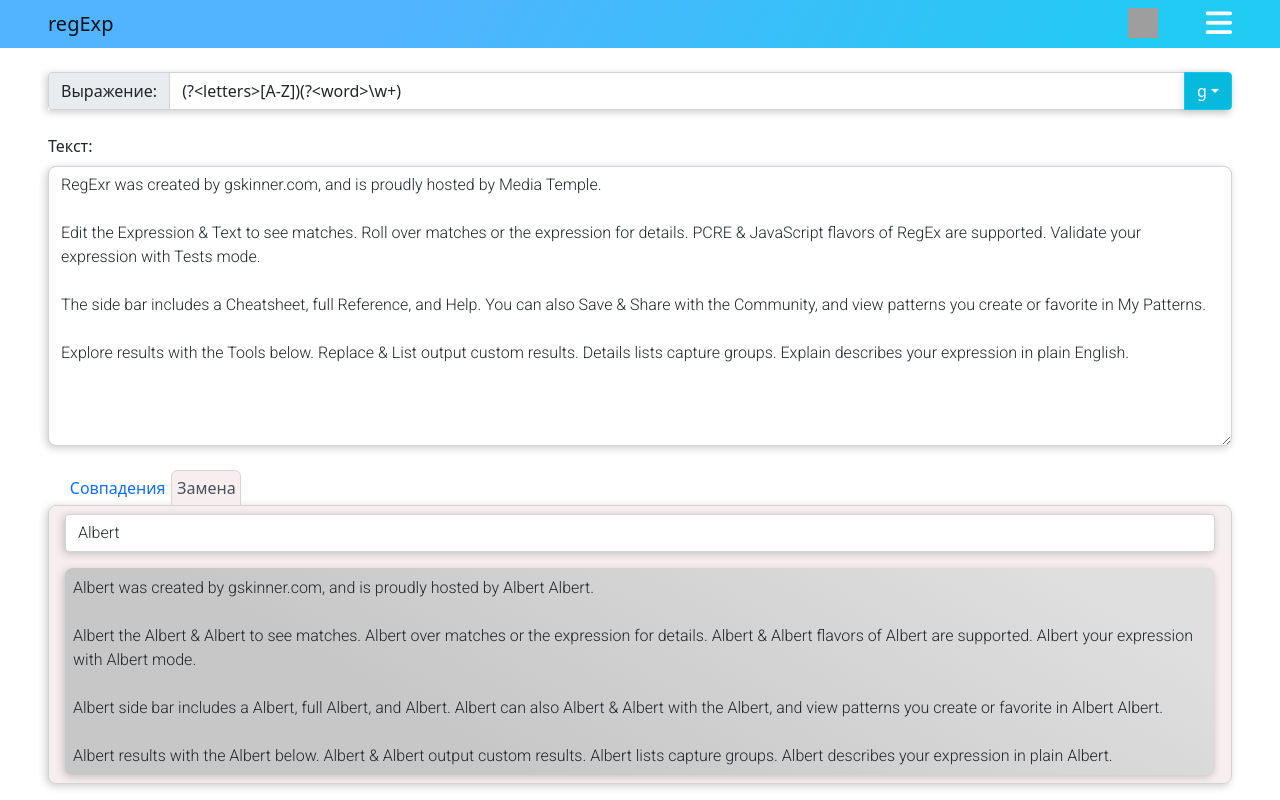
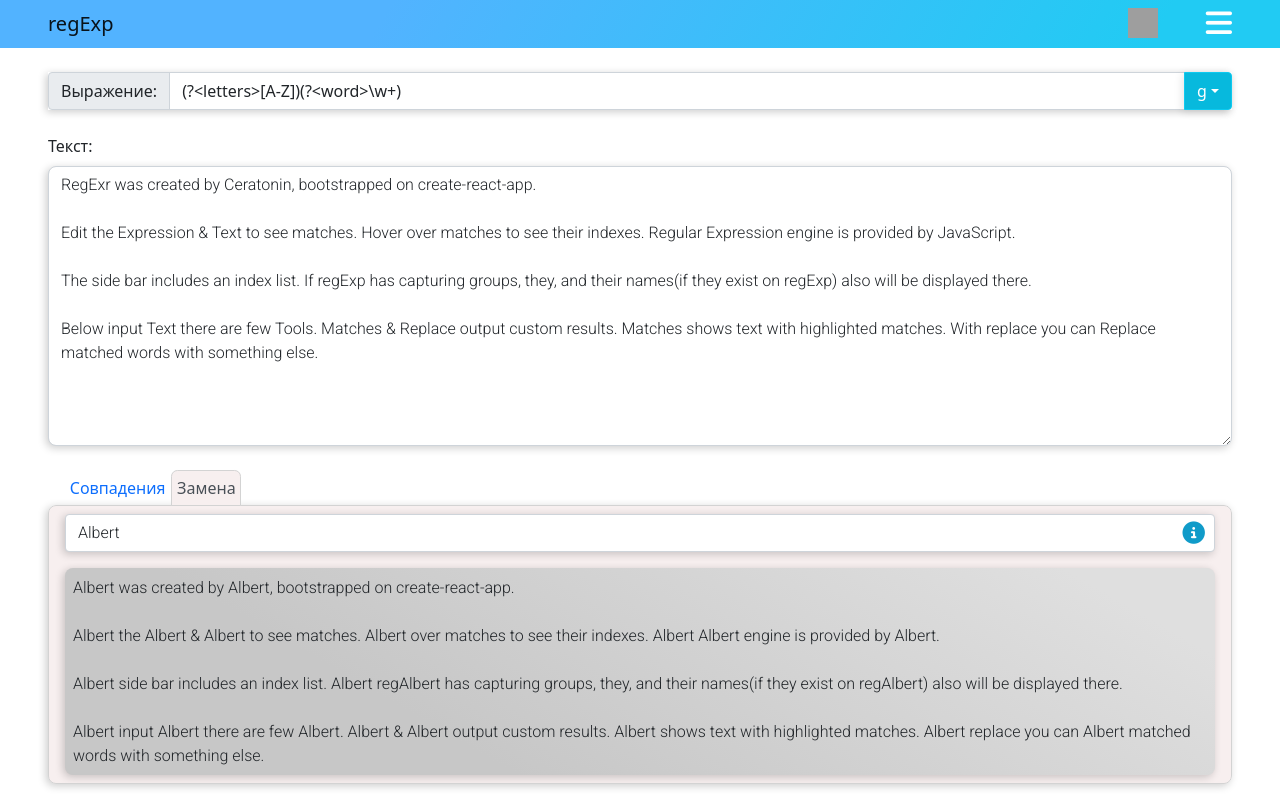
Before and after one commit to Ceratonin/project-regEx, a React (Create React App) app: page / in a window 1280 px wide. Both pictures are taken after a click on the button "Замена". Built offline with nearby package versions, Linux system fonts and the light colour scheme; grey boxes are pictures that could not be loaded.

Commit message:
added info icon to Replace input + changed initial input text

```diff
--- a/src/components/Highlight.tsx
+++ b/src/components/Highlight.tsx
@@ -46,6 +46,7 @@ const Highlight = () => {
           }}
           title={`[${ind.start} - ${ind.end}]`}
           placement="top"
+          disableInteractive
           arrow
         >
           <span key={i} onClick={handleClick} className="color-hovered-1">
--- a/src/components/Input.tsx
+++ b/src/components/Input.tsx
@@ -1,13 +1,13 @@
 import React, { useState } from "react";
 import "../styles/styles.scss";
 
-const initialText = `RegExr was created by gskinner.com, and is proudly hosted by Media Temple.
+const initialText = `RegExr was created by Ceratonin, bootstrapped on create-react-app.
 
-Edit the Expression & Text to see matches. Roll over matches or the expression for details. PCRE & JavaScript flavors of RegEx are supported. Validate your expression with Tests mode.
+Edit the Expression & Text to see matches. Hover over matches to see their indexes. Regular Expression engine is provided by JavaScript.
 
-The side bar includes a Cheatsheet, full Reference, and Help. You can also Save & Share with the Community, and view patterns you create or favorite in My Patterns.
+The side bar includes an index list. If regExp has capturing groups, they, and their names(if they exist on regExp) also will be displayed there.
 
-Explore results with the Tools below. Replace & List output custom results. Details lists capture groups. Explain describes your expression in plain English.`;
+Below input Text there are few Tools. Matches & Replace output custom results. Matches shows text with highlighted matches. With replace you can Replace matched words with something else.`;
 
 const Input = () => {
   const [inputText, setInputText] = useState(initialText);
--- a/src/components/Replace.tsx
+++ b/src/components/Replace.tsx
@@ -1,4 +1,5 @@
 import React, { useContext, useEffect, useState } from "react";
+import Tooltip from "@mui/material/Tooltip";
 import regExpressionContext from "../contexts/regExpressionContext";
 import InputTextContext from "../contexts/InputTextContext";
 
@@ -17,10 +18,41 @@ const Replace = () => {
 
   useEffect(() => {
     setReplacedText(inputText.replace(regExpression, valueReplace));
-  }, [valueReplace, inputText]);
+  }, [regExpression, inputText, valueReplace]);
 
+  const infoTitle = (
+    <p style={{ marginBottom: 0 }}>
+      Блок замены использует метод .replace(), так что за дополнительными
+      шаблонами обратитесь к
+      <a
+        style={{ color: "white", paddingLeft:"0.1rem" }}
+        target="_blank"
+        rel="noopener noreferrer"
+        href="https://developer.mozilla.org/ru/docs/Web/JavaScript/Reference/Global_Objects/String/replace#description"
+      >
+        документации
+      </a>
+    </p>
+  );
   return (
     <div className="replace">
+      <div className="input-wrap">
+        <Tooltip
+          title={infoTitle}
+          placement="top"
+          arrow
+          componentsProps={{
+            tooltip: {
+              sx: {
+                color: "white",
+                fontSize: "0.75em",
+                marginBottom: 0,
+              },
+            },
+          }}
+        >
+          <i className="fa-solid fa-circle-info" />
+        </Tooltip>
         <input
           defaultValue={initialValue}
           className="form-control replace-input"
@@ -28,6 +60,7 @@ const Replace = () => {
           type="text"
           onChange={handleChange}
         />
+      </div>
       <div className="replace-block" id="scroll">
         <span>{replacedText}</span>
       </div>
--- a/src/styles/styles.scss
+++ b/src/styles/styles.scss
@@ -121,10 +121,23 @@ section {
     flex-direction: column;
     height: 100%;
 
-    .replace-input {
-      box-shadow: -2px 2px 8px rgb(0 0 0 / 20%);
+    .input-wrap {
+      position: relative;
+
+      .fa-circle-info {
+        font-size: 1.4rem;
+        color: rgb(16, 155, 201);
+        position: absolute;
+        padding: 10px;
+        right: 0px;
+        top: -4%;
+      }
+
+      .replace-input {
+        box-shadow: -2px 2px 8px rgb(0 0 0 / 20%);
+        padding-right: 30px;
+      }
     }
-
     .replace-block {
       overflow-y: auto;
       box-shadow: -2px 2px 8px rgb(0 0 0 / 20%);
```
Lines whose indentation alone changed are shown as unchanged.
